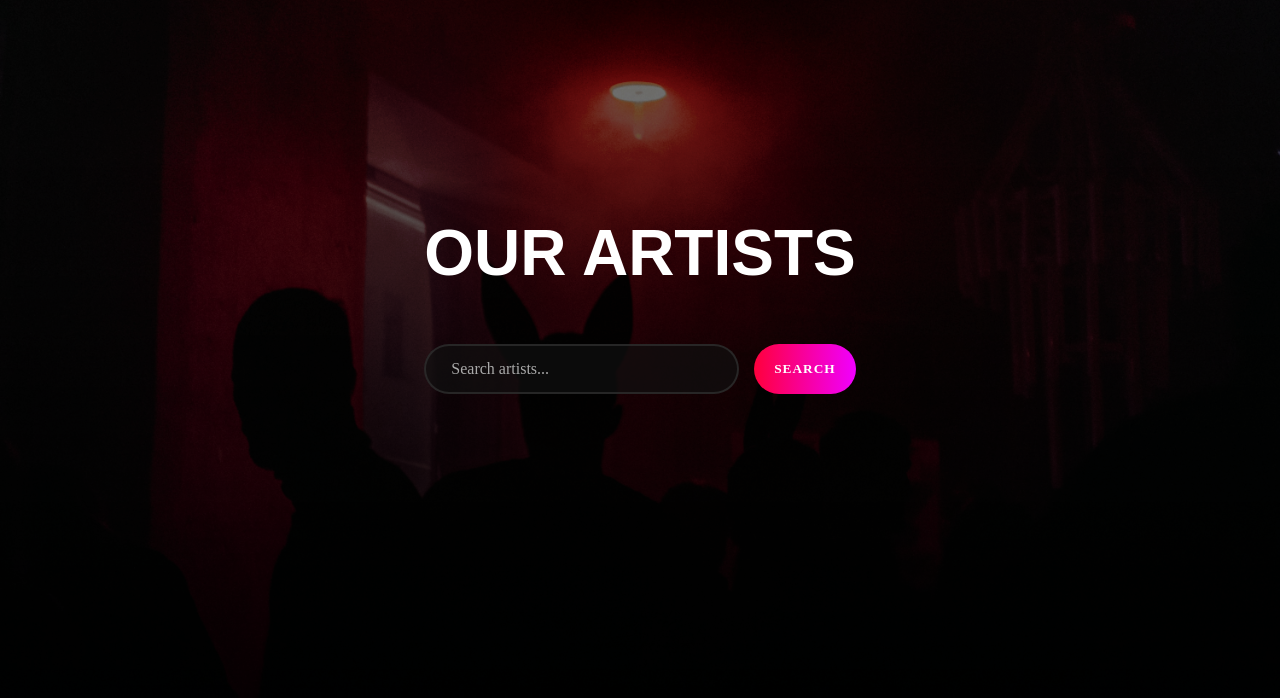
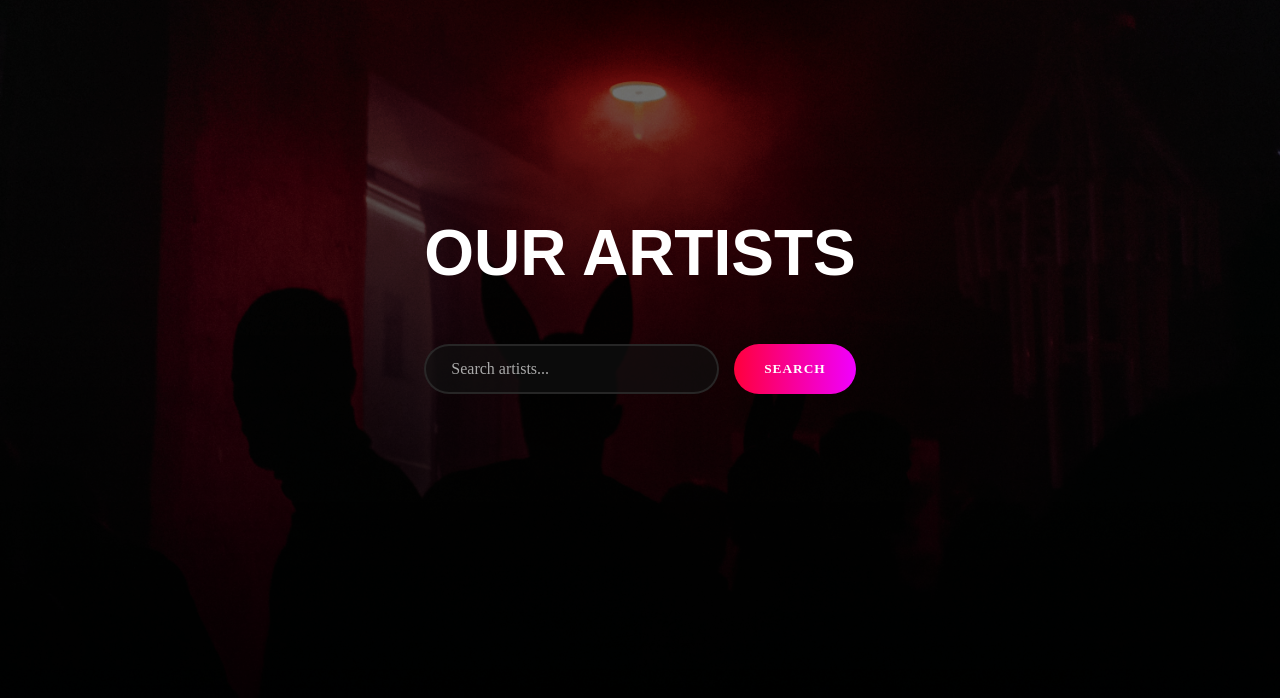
Before and after one commit to wyndang/assessment3, a plain HTML site: page artists.html in a window 1280 px wide. Shown: the part 102-800 px from the top of the page. Drawn offline with nearby package versions, Linux system fonts and the light colour scheme; a web font is replaced by a local one.

Commit message:
Cập nhật nhỏ

```diff
--- a/style-artists.css
+++ b/style-artists.css
@@ -178,7 +178,7 @@ body::before {
 
 .btn {
     display: inline-block;
-    padding: 12px 20px;
+    padding: 12px 30px;
     font-weight: 700;
     text-decoration: none;
     text-transform: uppercase;
```
